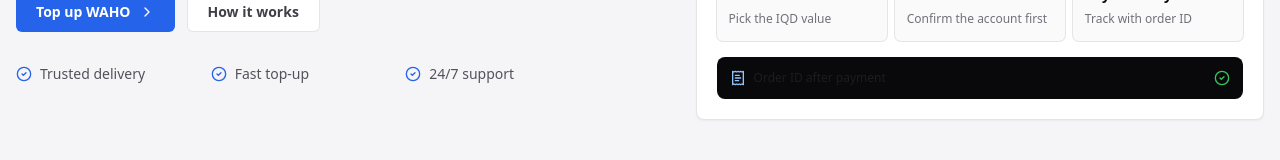
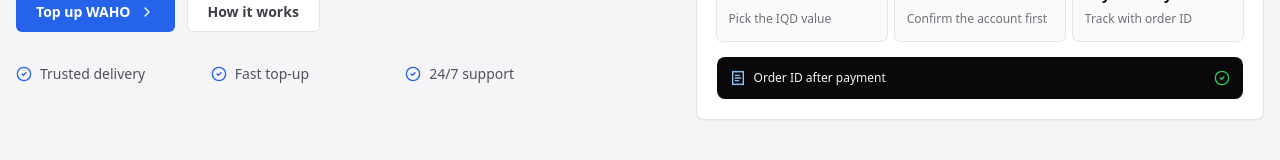
Before and after one commit to Opznirakees/alwasl-digital, a Next.js app: page / in a window 1280 px wide. Shown: the part 448-608 px from the top of the page. Built offline with nearby package versions, Linux system fonts and the light colour scheme; no server answers; the database is empty.

Commit message:
Tighten UI contrast and promo logo framing

```diff
--- a/src/app/promotions/page.tsx
+++ b/src/app/promotions/page.tsx
@@ -113,7 +113,7 @@
                         <Link
                           key={game.id}
                           href={`/top-up/${game.slug}`}
-                          className="relative aspect-[750/1624] w-14 flex-shrink-0 overflow-hidden rounded-md border border-black/10 bg-zinc-100"
+                          className="relative h-14 w-14 flex-shrink-0 overflow-hidden rounded-md border border-black/10 bg-zinc-100"
                         >
                           <Image
                             src={topUpIconSrc}
--- a/src/components/home/HeroBanner.tsx
+++ b/src/components/home/HeroBanner.tsx
@@ -144,7 +144,7 @@
           <div className="mt-4 flex items-center justify-between gap-3 rounded-lg border border-black/10 bg-zinc-950 p-3 text-white dark:border-white/10">
             <div className="flex items-center gap-2">
               <ReceiptText className="h-4 w-4 text-blue-300" />
-              <span className="text-xs font-medium">{t('Order ID after payment', 'رقم الطلب بعد الدفع', '付款后生成订单号')}</span>
+              <span className="text-xs font-medium text-zinc-100">{t('Order ID after payment', 'رقم الطلب بعد الدفع', '付款后生成订单号')}</span>
             </div>
             <CheckCircle2 className="h-4 w-4 text-[#34c759]" />
           </div>
```
